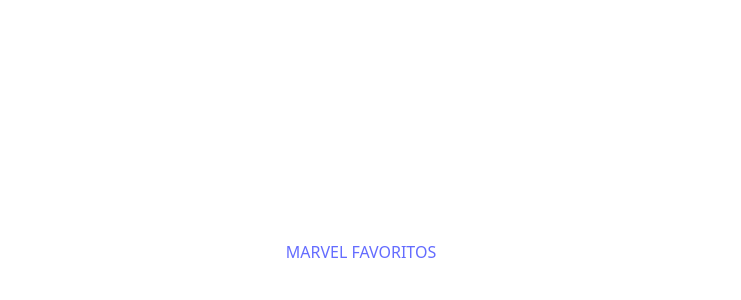
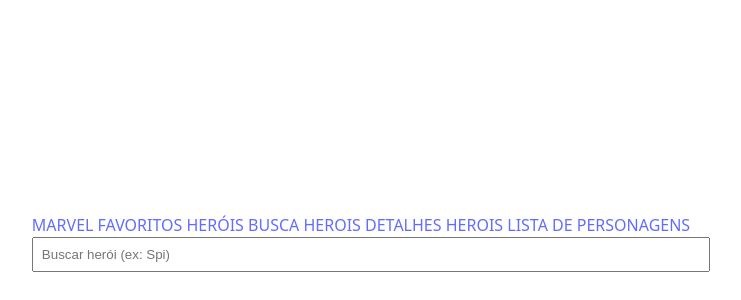
Before and after one commit to giihdot/Marvel, a React (Vite) app: page /buscaHerois in a window 1280 px wide. Before the commit this address had no page. Shown: the part 148-448 px from the top of the page, without its empty margins (279-1020 px from the left). Built offline with nearby package versions, Linux system fonts and the light colour scheme.

Commit message:
Alteração no App, incluir as rotas e os links

```diff
--- a/src/App.jsx
+++ b/src/App.jsx
@@ -1,6 +1,9 @@
 import { BrowserRouter, Routes, Route, Link } from "react-router-dom"
 import Herois from "./Components/Herois"
 import Favoritos from "./Pages/Favoritos"
+import BuscaHerois from "./Components/BuscaHerois"
+import Detalhes from "./Components/DetalhesHeroi"
+import ListaDePersonagens from "./Components/ListaPersonagem"
 import "./App.css"
 
 function App() {
@@ -9,11 +12,18 @@
       <nav className="naveg">
         <Link to="/"> MARVEL </Link>
         <Link to="/favoritos"> FAVORITOS </Link>
+        <Link to="/herois"> HERÓIS </Link>
+        <Link to="/buscaHerois"> BUSCA HEROIS </Link>
+        <Link to="/detalhes"> DETALHES HEROIS </Link>
+        <Link to="/listadepersonagens"> LISTA DE PERSONAGENS </Link>
       </nav>
 
       <Routes>
         <Route path="/" element={<Herois />} />
         <Route path="/favoritos" element={<Favoritos/>} />
+        <Route path="/buscaHerois" element={<BuscaHerois/>} />
+        <Route path="/detalhes" element={<Detalhes/>} />
+        <Route path="/listadepersonagens" element={<ListaDePersonagens/>} />
       </Routes>
     </BrowserRouter>
   );
--- a/src/Components/BuscaHerois.jsx
+++ b/src/Components/BuscaHerois.jsx
@@ -0,0 +1,10 @@
+export default function BuscaHeroi({ setBusca }) {
+  return (
+    <input
+      type="text"
+      placeholder="Buscar herói (ex: Spi)"
+      onChange={(e) => setBusca(e.target.value)}
+      style={{ padding: '8px', marginBottom: '20px', width: '100%' }}
+/>
+);
+}
```
